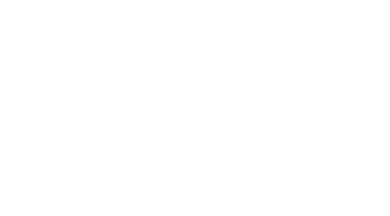
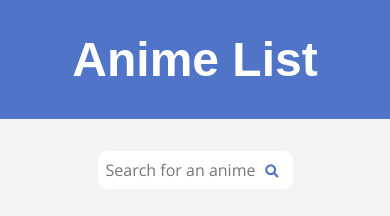
Before and after one commit to davin-phuong/ajax-project, a website: page index.html in a window 390 px wide. Drawn offline with nearby package versions, Linux system fonts and the light colour scheme; a web font is replaced by a local one.

Commit message:
Create search form. Ensure the form looks nice on both mobile-sized and desktop-sized screens.

```diff
--- a/css/layout.css
+++ b/css/layout.css
@@ -0,0 +1,23 @@
+.row {
+  display: flex;
+}
+
+.column-full {
+  width: 100%;
+}
+
+.display-flex {
+  display: flex;
+  justify-content: center;
+}
+
+.align-center {
+  display: flex;
+  justify-content: center;
+  align-items: center;
+}
+
+.width {
+  width: 50%;
+  position: relative;
+}
--- a/css/styles.css
+++ b/css/styles.css
@@ -0,0 +1,38 @@
+body {
+  background-color: #f3f4f6;
+}
+
+h1 {
+  font-family: "Proza libre", sans-serif;
+  color: white;
+  font-size: 3rem;
+}
+
+.blue-bg {
+  background-color: #4f74c8;
+}
+
+.search-bar {
+  width: 100%;
+  border: none;
+  border-radius: 10px;
+  padding-top: 0.5rem;
+  padding-bottom: 0.5rem;
+  padding-left: 0.5rem;
+  margin-top: 2rem;
+  color: #949497;
+  font-size: 1rem;
+  font-family: "Open Sans", sans-serif;
+}
+
+.search-button {
+  background: none;
+  border: none;
+  position: absolute;
+  top: 2.7rem;
+  right: 0.5rem;
+}
+
+i {
+  color: #4f74c8;
+}
--- a/index.html
+++ b/index.html
@@ -4,15 +4,45 @@
   <meta charset="UTF-8">
   <meta name="viewport" content="width=device-width, initial-scale=1.0">
   <title>AJAX Project</title>
+  <link rel="stylesheet" crossorigin="anonymous"
+    href="https://cdnjs.cloudflare.com/ajax/libs/font-awesome/5.14.0/css/all.min.css"
+    integrity="sha512-1PKOgIY59xJ8Co8+NE6FZ+LOAZKjy+KY8iq0G4B3CyeY6wYHN3yt9PW0XpSriVlkMXe40PTKnXrLnZ9+fkDaog==">
+  <link rel="preconnect" href="https://fonts.googleapis.com">
+  <link rel="preconnect" href="https://fonts.gstatic.com" crossorigin>
+  <link href="https://fonts.googleapis.com/css2?family=Open+Sans&family=Proza+Libre:wght@600&display=swap"
+    rel="stylesheet">
   <link rel="icon" href="images/favicon.ico">
   <link rel="stylesheet" href="css/reset.css">
   <link rel="stylesheet" href="css/layout.css">
   <link rel="stylesheet" href="css/styles.css">
 </head>
 <body>
-  <header>
+  <header class="blue-bg">
+    <div class="container">
+      <div class="row">
+        <div class="column-full display-flex">
+          <h1>Anime List</h1>
+        </div>
+      </div>
+    </div>
   </header>
   <main>
+    <div class="container">
+      <div class="row">
+        <div class="column-full">
+          <form action="search">
+            <div class="align-center">
+              <div class="width">
+                <input type="search" id="search" name="search" class="search-bar" placeholder="Search for an anime">
+                <button type="submit" class="search-button">
+                  <i class="fas fa-search"></i>
+                </button>
+              </div>
+            </div>
+          </form>
+        </div>
+      </div>
+    </div>
   </main>
   <script src="js/data.js"></script>
   <script src="js/main.js"></script>
```
